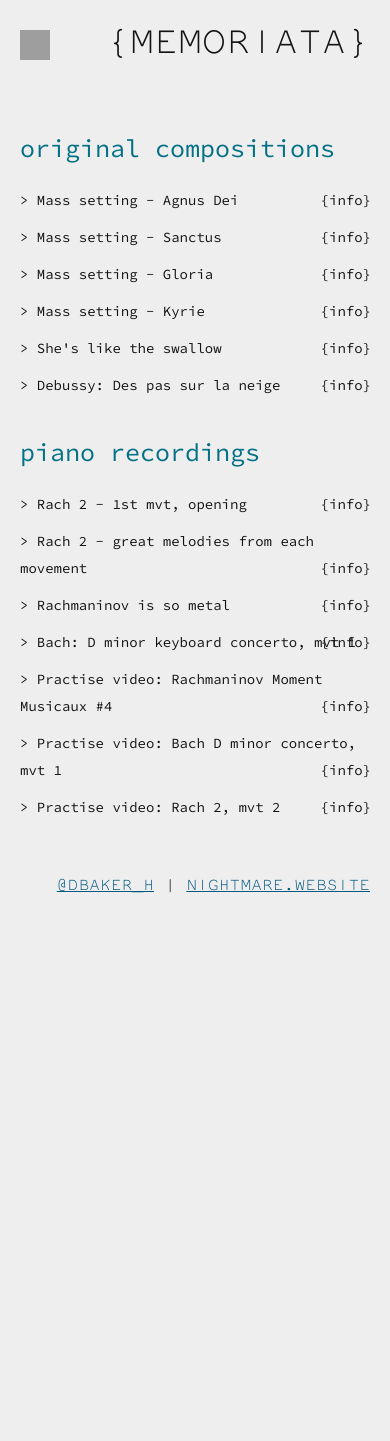
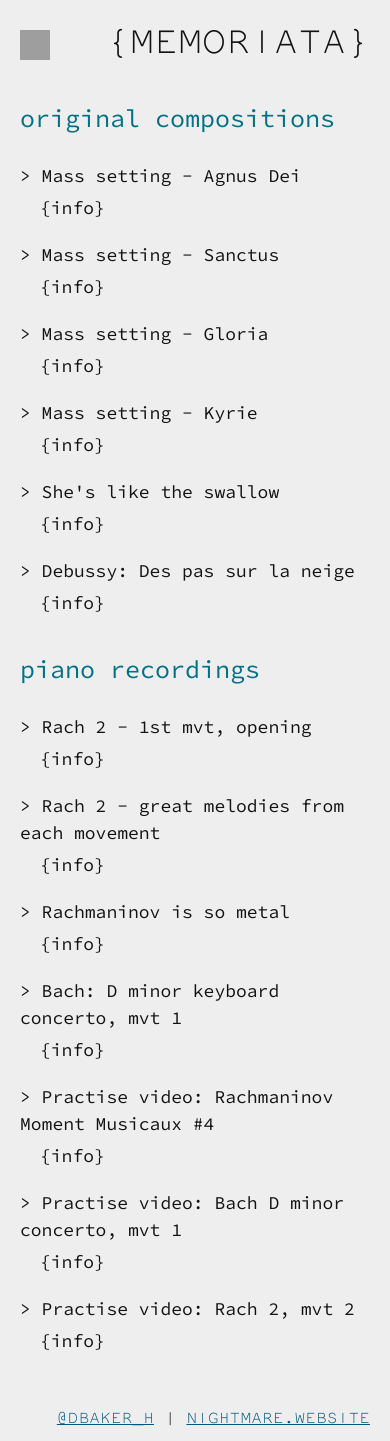
Before and after one commit to d-baker/navsite, a Jekyll site: the page built from video.html, in a window 390 px wide. Built offline with Jekyll 4.4.1, drawn with Linux system fonts in a browser that asks for light colours; nearby versions of some CDN libraries; library files that are not in the unit come from our copies; comment, search, counter and statistics services are not loaded; before the commit the page ends 908 px from its top, so only the background shows below that; grey boxes are pictures that could not be loaded.

Commit message:
moooaaar css tweaks

```diff
--- a/_sass/responsive.scss
+++ b/_sass/responsive.scss
@@ -10,6 +10,29 @@
 
 	.avblock {
 		margin-bottom: 35px;
+
+		p.descrip {
+			font-size: 16px;
+			margin-left: 20px;
+		}
+
+		ul {
+			margin-top: 25px;
+		}
+
+		li {
+			margin-bottom: 20px;
+		}
+
+		h2 {
+			font-size: 18px;
+			.options {
+				margin-top: 5px;
+				margin-left: 10px;
+				display: block;
+				position: relative;
+			}
+		}
 	}
 
 	p.tooltip {
@@ -22,6 +45,8 @@
 	}
 
 	header#main-header {
+		height: 30px;
+
 		#menubutton {
 			display: block;
 		}
@@ -107,12 +132,14 @@
     #bio p {
         width: 100% !important;
         left: 0px !important;
+		margin-top: 5vw;
+		max-width: 100%;
     }
 
     #bat {
-        font-size: 15vw;
-        padding-bottom: 20vw;
-        padding-top: 12vw;
+        font-size: 20vw;
+        padding-bottom: 15vw;
+        padding-top: 8vw;
 		clear: both;
     }
 
```
Also changed, not shown: 1 other file.
